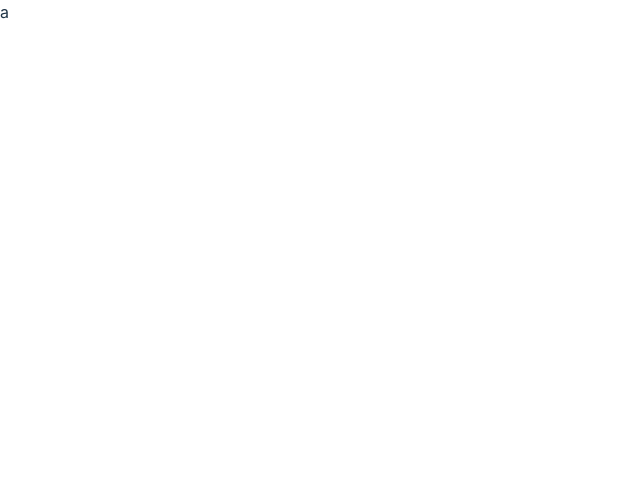
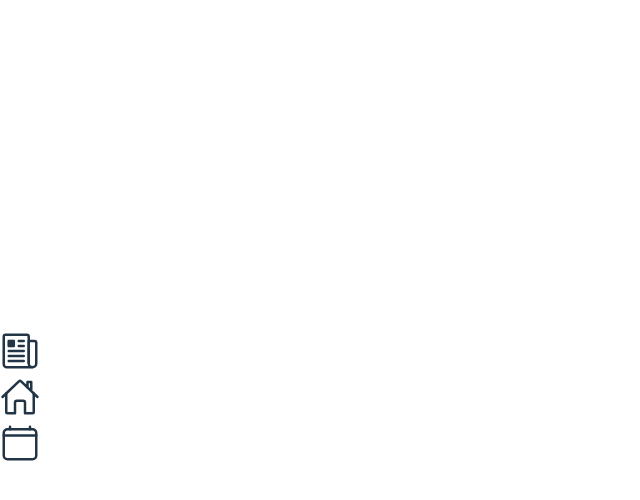
Before and after one commit to InanSyed/EcoWatch, a React (Vite) app in the folder vite/: page / in a window 1280 px wide. Shown: the top 500 px of the page, without its empty margins (0-640 px from the left). Built offline with nearby package versions, Linux system fonts and the light colour scheme.

Commit message:
navbar except it's not at the bottom

```diff
--- a/vite/src/App.jsx
+++ b/vite/src/App.jsx
@@ -10,9 +10,7 @@ function App() {
 
   return (
     <>
-      <Navbar>
-
-      </Navbar>
+      <Navbar className='flex-1' />
     </>
   )
 }
--- a/vite/src/Navbar.jsx
+++ b/vite/src/Navbar.jsx
@@ -1,7 +1,23 @@
+import { IonIcon } from "@ionic/react"
+import { homeOutline, calendarClearOutline, newspaperOutline } from 'ionicons/icons'
+
+function Icon({icon}) {
+    return (
+        <div className="flex-1 flex place-center">
+                <IonIcon
+                    className="flex-1 h-10 p-2"
+                    icon={icon}
+                />
+            </div>
+    )
+}
+
 export const Navbar = () => {
     return (
-        <nav class="footer h-16 w-screen bg-white">
-            a
+        <nav className="flex flex-1 h-14 w-screen bg-blue">
+            <Icon icon={newspaperOutline}/>
+            <Icon icon={homeOutline}/>
+            <Icon icon={calendarClearOutline}/>
         </nav>
     )
 }
--- a/vite/src/index.css
+++ b/vite/src/index.css
@@ -1,6 +1,10 @@
 @tailwind base;
 @tailwind components;
 @tailwind utilities;
+
+ion-icon {
+  font-size: 40px;
+}
 
 :root {
   font-family: Inter, system-ui, Avenir, Helvetica, Arial, sans-serif;
@@ -29,7 +33,7 @@ a:hover {
 body {
   margin: 0;
   display: flex;
-  /* place-items: center; */
+  place-items: center;
   min-width: 320px;
   min-height: 100vh;
 }
```
